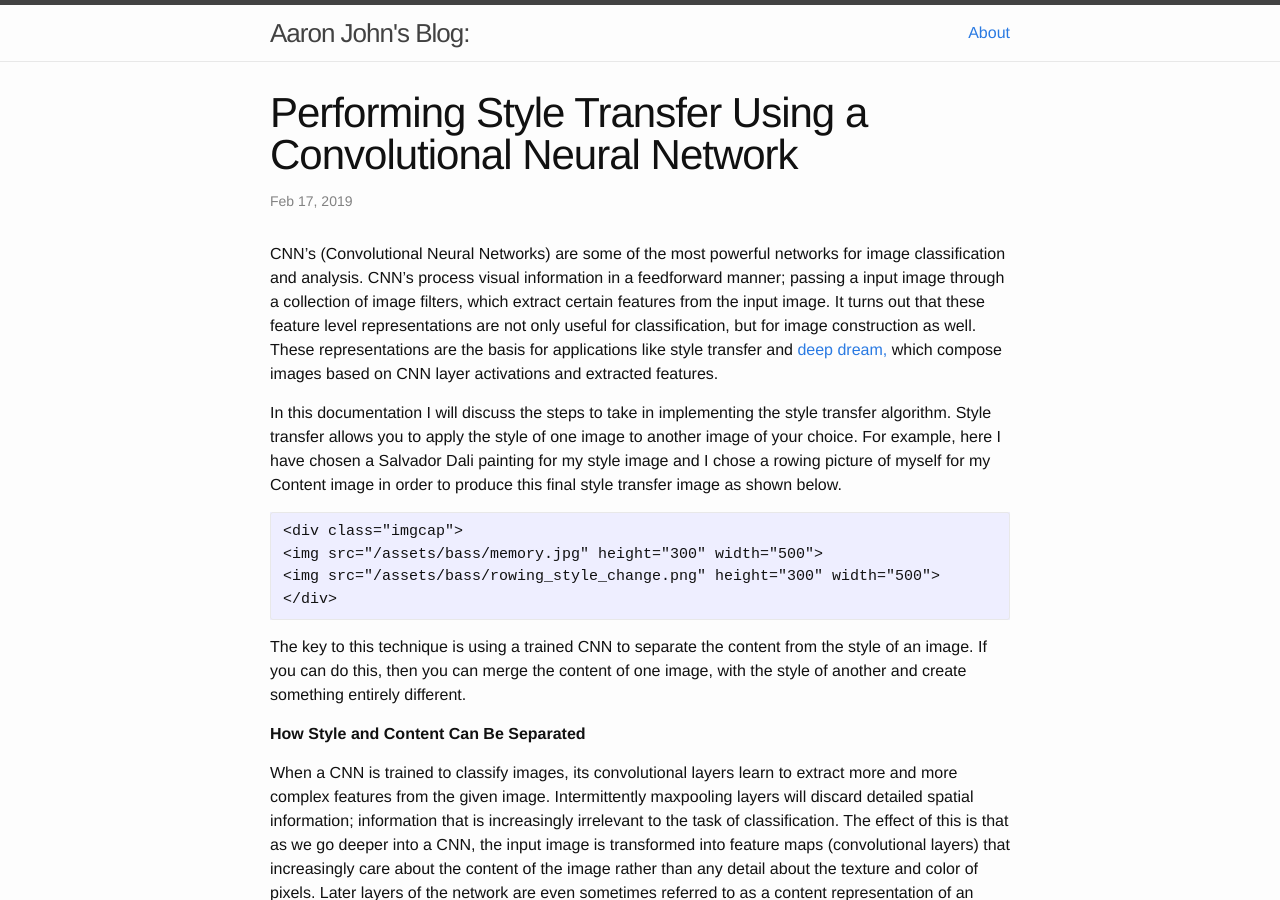
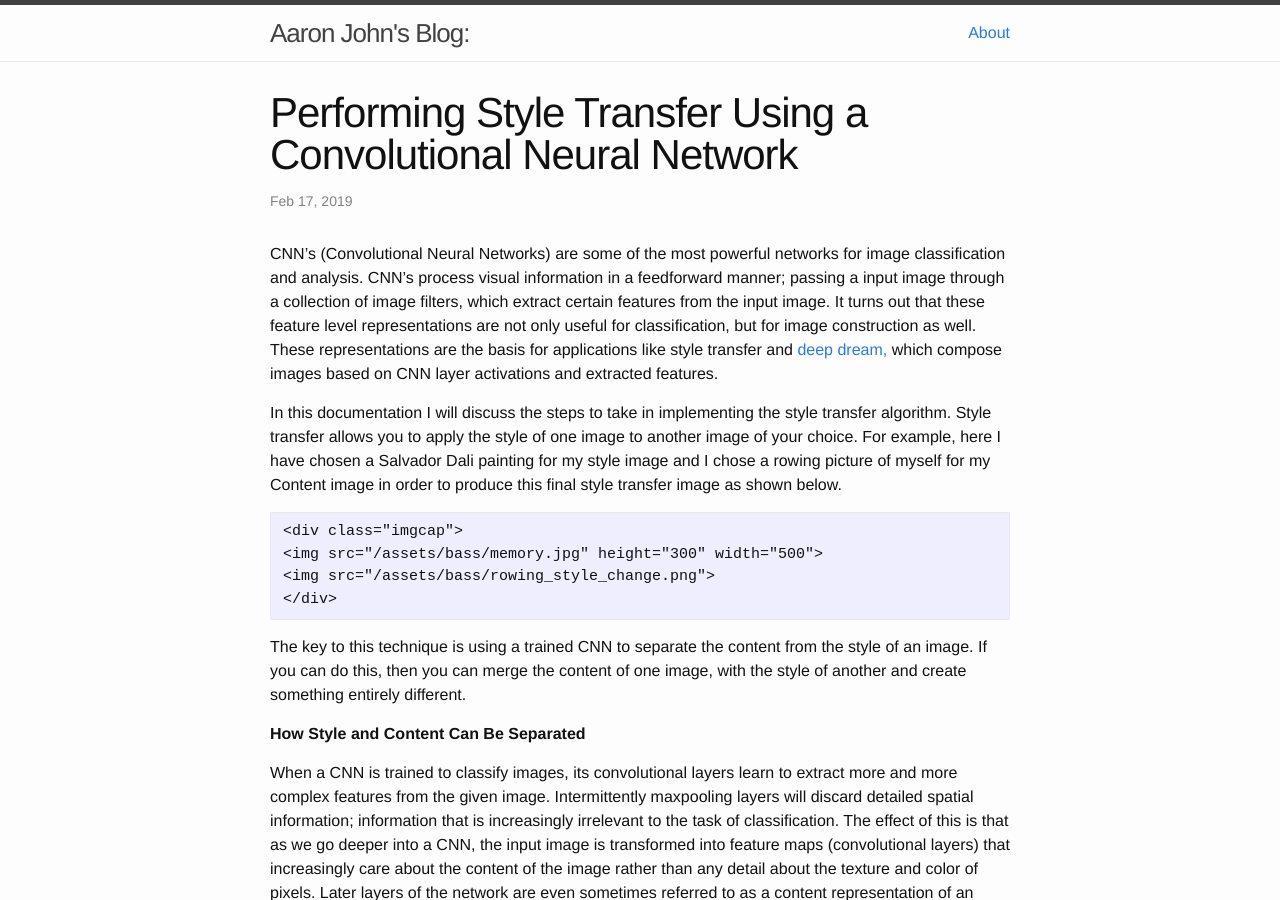
Before and after one commit to alexalwks2/aaronjohn2.github.io, a Jekyll site: the page built from _posts/2019-02-18-style-transfer.md, in a window 1280 px wide and 900 px high. Built offline with Jekyll 4.4.1, drawn with Linux system fonts in a browser that asks for light colours; comment, search, counter and statistics services are not loaded.

Commit message:
Update 2019-02-18-style-transfer.md

```diff
--- a/_posts/2019-02-18-style-transfer.md
+++ b/_posts/2019-02-18-style-transfer.md
@@ -12,7 +12,7 @@ In this documentation I will discuss the steps to take in implementing the style
 
     <div class="imgcap">
     <img src="/assets/bass/memory.jpg" height="300" width="500">
-    <img src="/assets/bass/rowing_style_change.png" height="300" width="500">
+    <img src="/assets/bass/rowing_style_change.png">
     </div>
 
 The key to this technique is using a trained CNN to separate the content from the style of an image. If you can do this, then you can merge the content of one image, with the style of another and create something entirely different.
```
